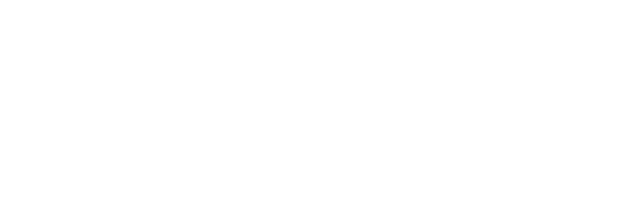
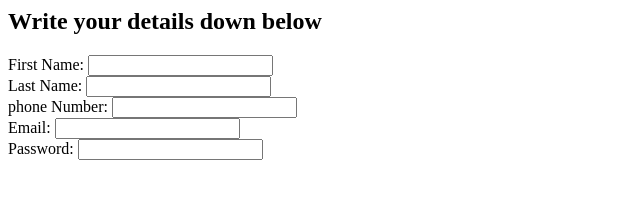
Before and after one commit to Maclaine-Kuria/js-regex-validation_Maclaine_Kuria, a plain HTML site: page index.html in a window 1280 px wide. Shown: the whole page, without its empty margins (0-640 px from the left). Drawn offline with Linux system fonts and the light colour scheme.

Commit message:
Update index.html

```diff
--- a/index.html
+++ b/index.html
@@ -1,8 +1,38 @@
 <html>
   <head>
     <title>Validation Form</title>
+
   </head>
   <body>
+    <h2> Write your details down below</h2>
+    <form id= "form">
+      <label>First Name:</label>
+      <input type="text" id="firstName" required>
+      <div class="error" id="firstError"></div>
+
+      <label>Last Name:</label>
+      <input type="text" id="lastName" required>
+      <div class="error" id="lastError"></div>
+
+      <label>phone Number:</label>
+      <input type="text" id="number" required>
+      <div class="error" id="numberError"></div>
+
+      <label>Email:</label>
+      <input type="email" id="email" required>
+      <div class="error" id="emailError"></div>
+
+      <label>Password:</label>
+      <input type="password" id="password" required>
+      <div class="error" id="passwordError"></div>
+
+
+
+
+
+
+
+    </form>
 
   </body>
 </html>
```
